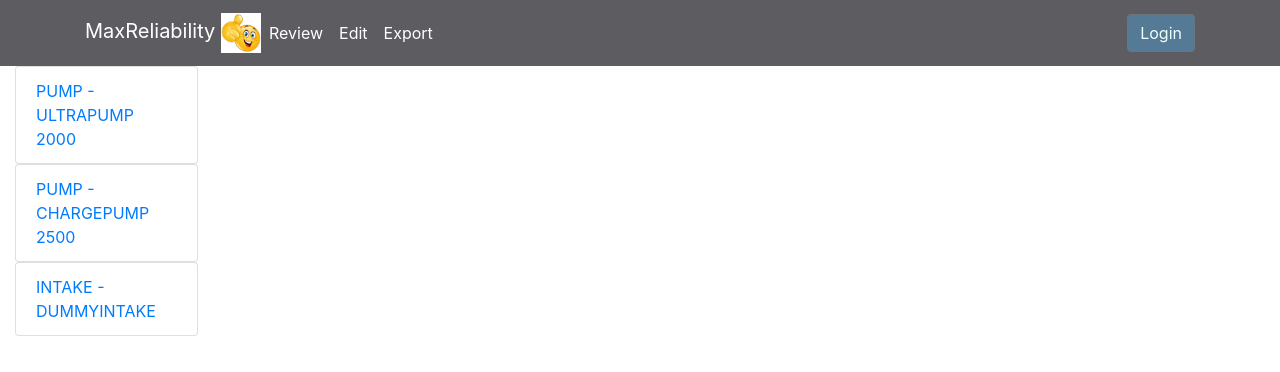
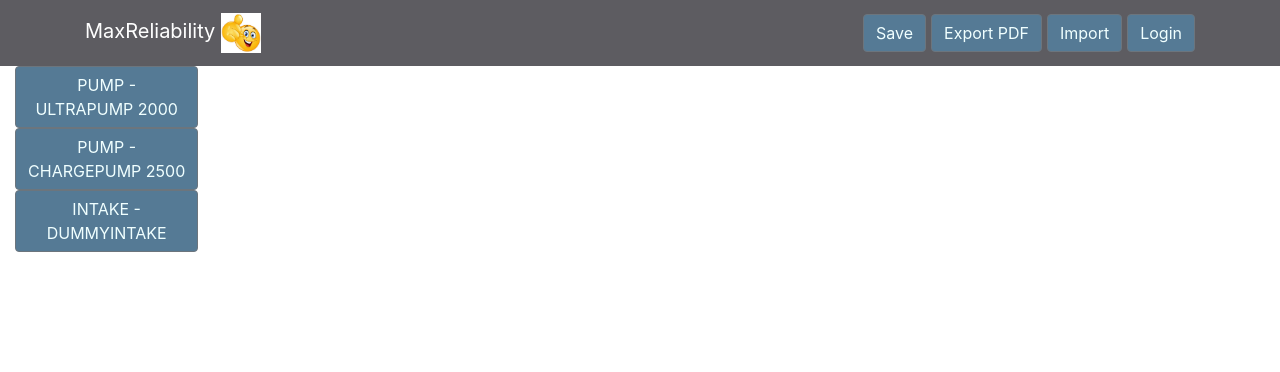
Before and after one commit to gavinspalmer/MaxReliability, a React (Create React App) app: page / in a window 1280 px wide. Shown: the top 372 px of the page. Built offline with nearby package versions, Linux system fonts and the light colour scheme.

Commit message:
Modified Header and Equip Buttons

```diff
--- a/src/App.css
+++ b/src/App.css
@@ -12,4 +12,5 @@
 .modal-header{
   color:azure;
   background-color: #5D5C61;
+
 }
--- a/src/components/EquipmentComponent.js
+++ b/src/components/EquipmentComponent.js
@@ -1,11 +1,11 @@
 //Generates table of equipment from the set
 import React from 'react';
-import { ListGroup, ListGroupItem } from 'reactstrap';
+import { ListGroup, ListGroupItem, Button } from 'reactstrap';
 
 function RenderEquipmentList({equipment, onClick}) {
     return(
         <ListGroup onClick={() => onClick(equipment.id)}>
-            <ListGroupItem style={{ textTransform: 'uppercase'}} tag="a" href="#">{equipment.component} - {equipment.description}</ListGroupItem>
+            <Button style={{ textTransform: 'uppercase'}} tag="a" href="#">{equipment.component} - {equipment.description}</Button>
         </ListGroup>
     );
 }
--- a/src/components/HeaderComponent.js
+++ b/src/components/HeaderComponent.js
@@ -1,6 +1,6 @@
 import React, { Component } from 'react';
 import LoginModal from './LoginComponent';
-import { Nav, Navbar, NavbarBrand, NavbarToggler, Collapse, NavItem } from 'reactstrap';
+import { Nav, Navbar, NavbarBrand, NavbarToggler, Collapse, NavItem, Button } from 'reactstrap';
 import { NavLink } from 'react-router-dom';
 
 
@@ -30,7 +30,7 @@ class Header extends Component {
                             MaxReliability <img src='assets/images/happy.jpg' height="40" width="40" />
                         </NavbarBrand>
                         <Collapse isOpen={this.state.isNavOpen} navbar>
-                            <Nav navbar>
+                            {/*<Nav navbar>
                                 <NavItem>
                                     <NavLink className="nav-link" to='/'>
                                         <span>Review</span>
@@ -46,8 +46,11 @@ class Header extends Component {
                                         <span>Export</span>
                                     </NavLink>
                                 </NavItem>
-                            </Nav>
+                            </Nav>*/}
                             <Nav className="ml-auto" navbar>
+                                <Button type="save" name="save" style={{marginRight:"5px"}}>Save</Button>
+                                <Button type="export" name="export" style={{marginRight:"5px"}}>Export PDF</Button>
+                                <Button type="import" name="import" style={{marginRight:"5px"}}>Import</Button>
                                 <NavItem>
                                     <LoginModal />
                                 </NavItem>
--- a/src/components/PartComponent.js
+++ b/src/components/PartComponent.js
@@ -40,10 +40,6 @@ function RenderPart({part}) {
                                     className="form-control"/>
                             </Col>
                         </Row>
-                        {/*<Form.Group controlId="exampleForm.ControlTextarea1">
-                            <Form.Label>Comments: </Form.Label>
-                            <Form.Control as="textarea" rows={3} />
-                        </Form.Group>*/}
                     </Form>
                 </CardBody>
             </Card>
```
